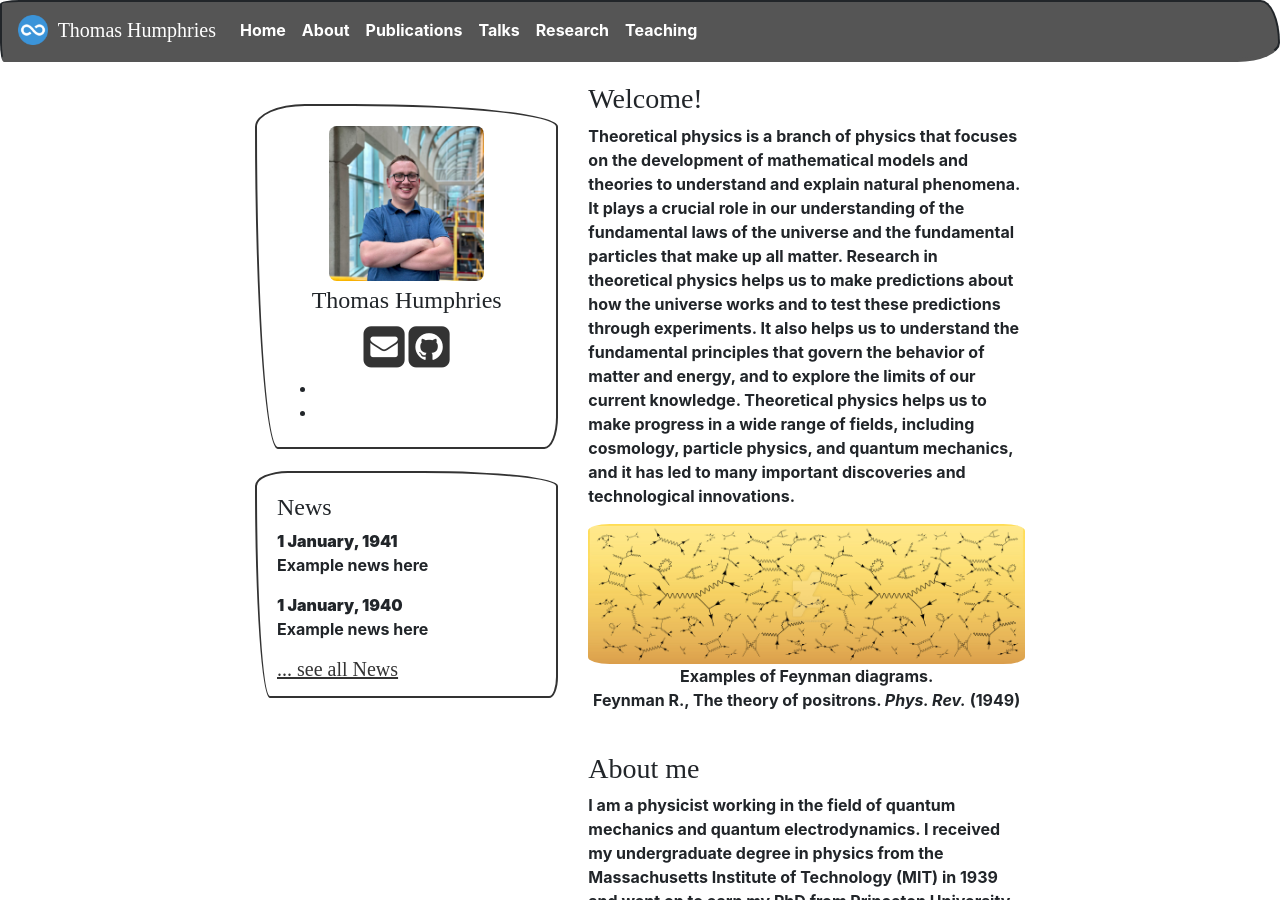
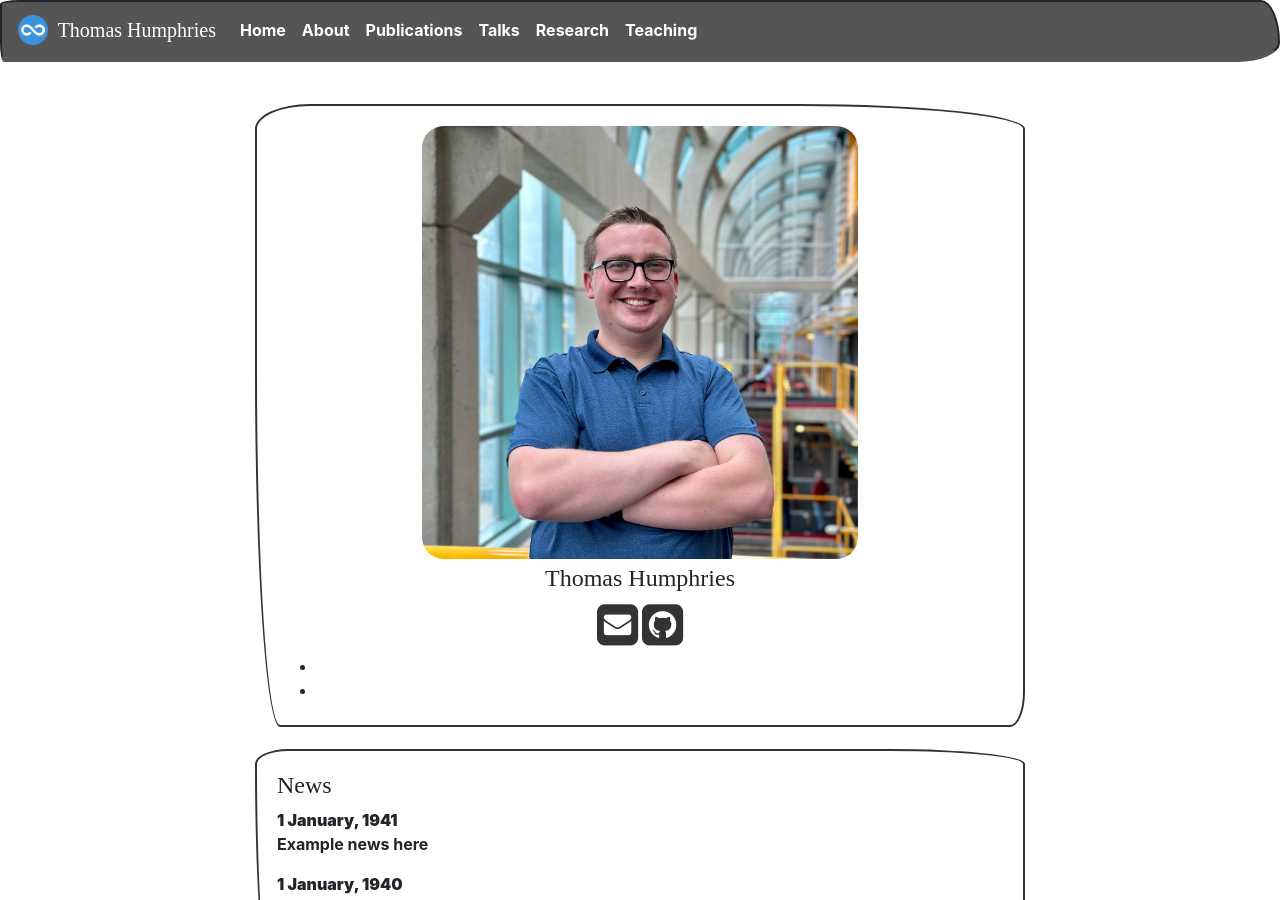
Before and after one commit to t3humphries/new_webpage, a Jekyll site: the page built from _pages/home.md, in a window 1280 px wide and 900 px high. Built offline with Jekyll 4.4.1, drawn with Linux system fonts in a browser that asks for light colours; nearby versions of some CDN libraries; some web fonts are replaced; a style sheet for code colours, icons or effects is not loaded.

Commit message:
more big

```diff
--- a/_layouts/homelay.html
+++ b/_layouts/homelay.html
@@ -1,9 +1,9 @@
 ---
 layout: default
 ---
-  <div id="newsid" class="col-lg-5 col-xs-12" >
+  <div id="newsid" class="col-lg-5 col-lg-12" >
 	{% include sidebar.html %}
   </div>
-  <div id="homeid" class="col-lg-7 col-xs-12">
+  <div id="homeid" class="col-lg-7 col-lg-12">
 	{{ content }}
   </div>
```
